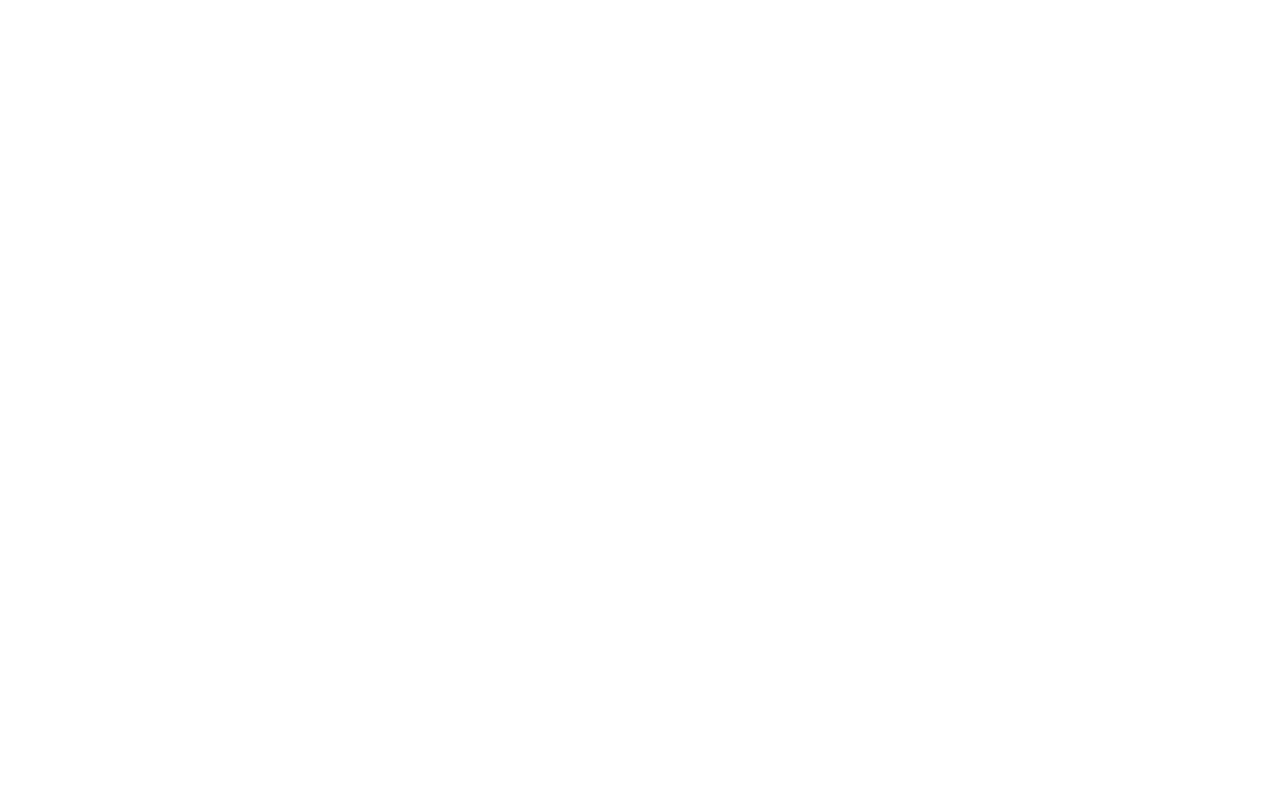
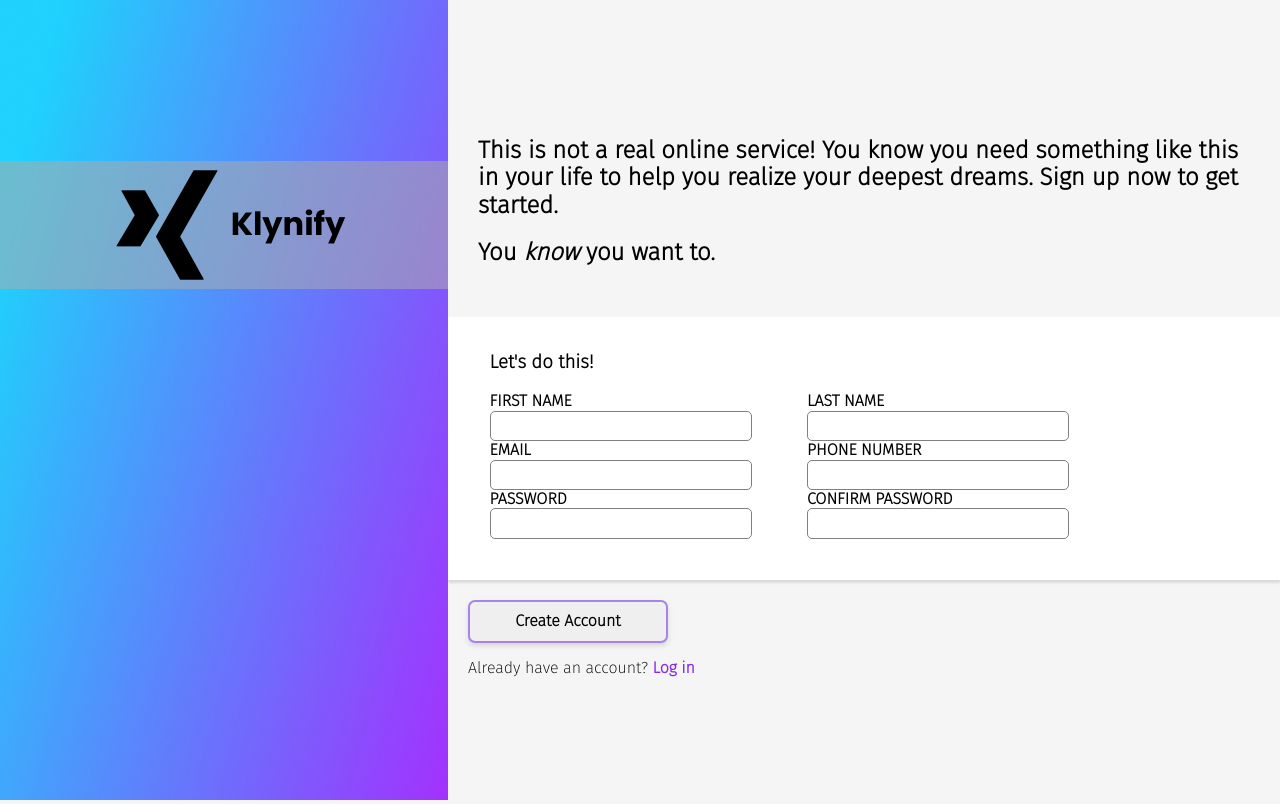
Before and after one commit to kilianmendez/WebDev, a website: page OdinProject/sign-upForm/index.html in a window 1280 px wide. Drawn offline with nearby package versions, Linux system fonts and the light colour scheme.

Commit message:
Finished basic structure
+ Added normalizer css file

```diff
--- a/Calculator/calculator/style.css
+++ b/Calculator/calculator/style.css
@@ -10,6 +10,7 @@ main{
   background-color: #FFF8F0;
   padding: 10px;
   width: 50%;
+  max-width: 300px;
   margin: 0 auto;
   border-radius: 10px;
 
--- a/OdinProject/sign-upForm/index.html
+++ b/OdinProject/sign-upForm/index.html
@@ -5,8 +5,53 @@
     <meta name="viewport" content="width=device-width, initial-scale=1.0">
     <title>Sign-up form</title>
     <link rel="stylesheet" href="./styles.css">
+    <link rel="stylesheet" href="./node_modules/normalize.css/normalize.css">
 </head>
 <body>
+    <header>
+        <img src="./images/Background.jpg" alt="Background image">
+        <div id="logo-section">
+            <img id="logo-img" src="./images/Logo.png" alt="Logo">
+            <h1 id="logo-text">Klynify</h1>
+        </div>
 
+    </header>
+    <main>
+        <div id="main-content">
+            <div id="top-section">
+                <h2>
+                    This is not a real online service! You know you need something
+                    like this in your life to help you realize your deepest dreams.
+                    Sign up now to get started.
+                </h2>
+                <h2>You <em>know</em> you want to.</h2>
+            </div>
+            <div id="form-section">
+                <h3>Let's do this!</h3>
+                <form action="" method="post">
+                    <div id="left-column">
+                        <label for="first-name">FIRST NAME</label>
+                        <input type="text" name="FirstName" id="first-name">
+                        <label for="email">EMAIL</label>
+                        <input type="email" name="email" id="email">
+                        <label for="password">PASSWORD</label>
+                        <input type="password" name="Password" id="password">
+                    </div>
+                    <div id="right-column">
+                        <label for="last-name">LAST NAME</label>
+                        <input type="text" name="LastName" id="last-name">
+                        <label for="phone">PHONE NUMBER</label>
+                        <input type="text" name="Phone" id="phone">
+                        <label for="password">CONFIRM PASSWORD</label>
+                        <input type="password" name="Confirm-password" id="confirm-password">
+                    </div>
+                </form>
+            </div>
+            <div id="bottom-section">
+                <button type="submit">Create Account</button>
+                <p>Already have an account? <a href="">Log in</a></p>
+            </div>
+        </div>
+    </main>
 </body>
 </html>
--- /dev/null
+++ b/OdinProject/sign-upForm/package.json
@@ -0,0 +1,5 @@
+{
+  "dependencies": {
+    "normalize.css": "^8.0.1"
+  }
+}
--- a/OdinProject/sign-upForm/styles.css
+++ b/OdinProject/sign-upForm/styles.css
@@ -0,0 +1,124 @@
+
+
+@import url('https://fonts.googleapis.com/css2?family=Fira+Sans:wght@200&family=Poppins:wght@700&display=swap');
+
+body{
+    display: flex;
+    flex-direction: row;
+    background-color: whitesmoke;
+}
+
+/* HEADER SECTION (LEFT) */
+
+header{
+    position: relative;
+}
+
+header img{
+    height: 100vh;
+    width: 35vw;
+    position: relative;
+}
+
+#logo-section{
+    position: absolute;
+    top: 20%;
+    display: flex;
+    flex-direction: row;
+    justify-content: center;
+    align-items: center;
+    font-family: 'Poppins', sans-serif;
+    background-color: hsla(360, 0%, 67%, 0.55);
+    width: 100%;
+    min-width: fit-content;
+}
+
+#logo-img{
+    width: 10vw;
+    height: auto;
+}
+
+/* -------------------- */
+
+/* MAIN SECTION (RIGHT) */
+
+#main-content{
+    display: flex;
+    display: flex;
+    flex-direction: column;
+    justify-content: center;
+    width: 100%;
+    height: 100vh;
+    font-family: 'Fira Sans', sans-serif;
+}
+
+#top-section{
+    padding: 30px;
+}
+
+#form-section{
+    text-align: left;
+    background-color: white;
+    box-shadow: 0px 3px 2px 0px rgba(170, 170, 170, 0.363);
+    padding: 2% 0 5% 5%;
+}
+
+form{
+    display: flex;
+    flex-direction: row;
+}
+
+form > div{
+    display: flex;
+    flex-direction: column;
+
+}
+
+#left-column{
+    margin-right: 7%;
+}
+
+#right-column{
+    margin-right: 7%;
+}
+
+label{
+    font-weight: bold;
+}
+
+input{
+    border-radius: 5px;
+    border: solid gray 1px;
+    padding: 5px;
+    width: 250px;
+}
+
+#bottom-section{
+    margin: 20px;
+}
+
+button{
+    background-color: none;
+    border-radius: 7px;
+    border: 2px solid rgb(170, 130, 238);
+    width: 25%;
+    min-width: 200px;
+    height: fit-content;
+    padding: 10px 40px;
+    box-shadow: 0px 3px 5px rgba(170, 170, 170, 0.363);
+    font-weight: bold;
+}
+
+button:hover{
+    background-color: rgb(170, 130, 238);
+    color: white;
+}
+
+a{
+    list-style: none;
+    text-decoration: none;
+    color: blueviolet;
+    font-weight: bold;
+}
+
+/* -------------------- */
```
Also changed, not shown: Calculator/calculator/main.js (+50 -1 lines), OdinProject/index.html (added, +16 -0 lines), OdinProject/sign-upForm/images/Background.jpg (added), OdinProject/sign-upForm/images/Logo.png (added), 1 other file.
